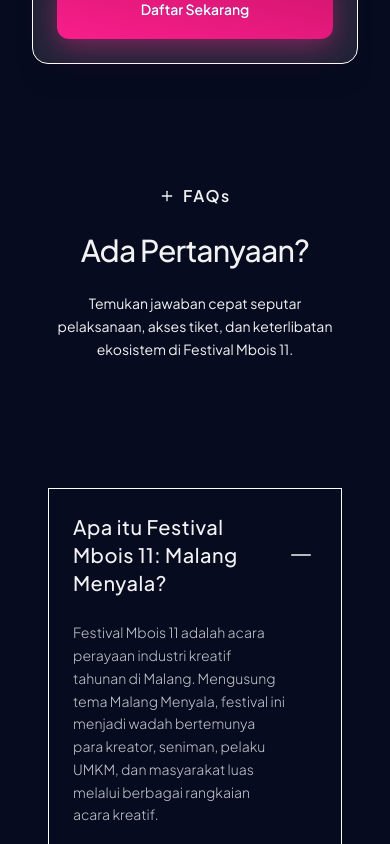
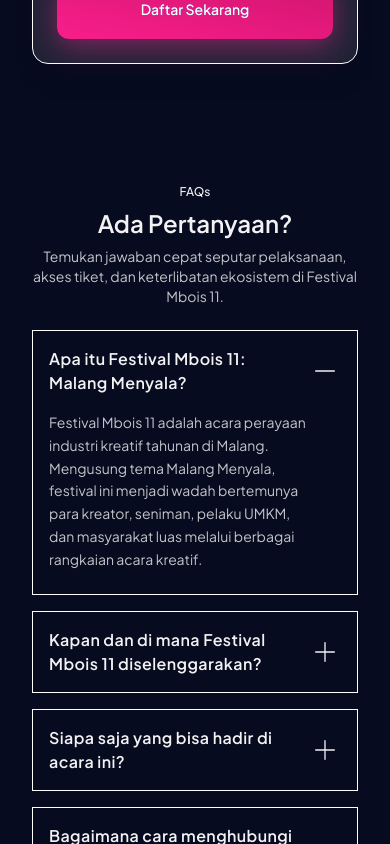
Before and after one commit to Glenn-Rhee/festival-mbois, a Next.js app: page / in a window 390 px wide. Shown: the part 8140-8984 px from the top of the page. Built offline with nearby package versions, Linux system fonts and the light colour scheme.

Commit message:
feat: added design mobile at faq section

```diff
--- a/src/components/sections/faq.tsx
+++ b/src/components/sections/faq.tsx
@@ -1,25 +1,23 @@
 "use client";
 
 import { Accordion } from "@/components/ui/accordion";
-import { Plus } from "lucide-react";
 import { useLanguage } from "@/i18n/context";
 
 export default function FaqSection() {
   const { t } = useLanguage();
 
   return (
-    <section className="relative flex w-full flex-col items-center bg-transparent px-8 py-14 md:px-16 md:py-18">
+    <section className="relative flex w-full flex-col items-center bg-transparent px-4 py-14 md:px-16 md:py-18">
       <div className="relative z-10 container mx-auto px-4">
         {/* Header */}
-        <div className="mx-auto mb-32 flex w-full flex-col items-center text-center">
-          <div className="text-neutral-off-white flex items-center gap-2 font-semibold tracking-widest capitalize">
-            <Plus className="size-4" />
-            <span>{t.faq.label}</span>
-          </div>
-          <h2 className="text-neutral-off-white mt-6 text-3xl font-medium tracking-tight md:text-5xl lg:text-6xl lg:leading-snug">
+        <div className="flex flex-col items-center gap-y-2 text-[#F2F2F2] md:gap-y-4">
+          <span className="block text-center text-xs font-medium md:text-base md:font-semibold">
+            {t.faq.label}
+          </span>
+          <h2 className="text-2xl leading-tight font-semibold sm:text-4xl md:text-5xl md:font-medium lg:text-6xl lg:leading-[90.19px]">
             {t.faq.title}
           </h2>
-          <p className="text-neutral-off-white mt-6 max-w-222.5 text-sm leading-relaxed lg:text-2xl">
+          <p className="w-full max-w-88 text-center text-sm text-[#F2F2F2]/80 sm:text-lg md:max-w-4xl md:text-2xl">
             {t.faq.description}
           </p>
         </div>
--- a/src/components/ui/accordion.tsx
+++ b/src/components/ui/accordion.tsx
@@ -19,10 +19,10 @@
   return (
     <div className="mb-4 w-full border border-[#FDFDFD] transition-all duration-300">
       <button
-        className="flex w-full cursor-pointer items-center justify-between p-6 text-left focus:outline-none md:p-8"
+        className="flex w-full cursor-pointer items-center justify-between p-4 text-left focus:outline-none md:p-8"
         onClick={onClick}
       >
-        <h3 className="text-neutral-off-white text-xl font-medium tracking-wide md:text-2xl">
+        <h3 className="text-neutral-off-white font-semibold tracking-wide md:text-2xl md:font-medium">
           {title}
         </h3>
         {isOpen ? (
@@ -32,11 +32,11 @@
         )}
       </button>
       <div
-        className={`overflow-hidden px-6 transition-all duration-300 ease-in-out md:px-8 ${
+        className={`overflow-hidden px-4 transition-all duration-300 ease-in-out md:px-8 ${
           isOpen ? "max-h-96 pb-6 opacity-100 md:pb-8" : "max-h-0 opacity-0"
         }`}
       >
-        <div className="text-neutral-off-white/80 pr-8 text-sm leading-relaxed font-light md:text-base">
+        <div className="text-neutral-off-white/80 pr-8 text-sm leading-relaxed md:text-base md:font-light">
           {content}
         </div>
       </div>
@@ -56,7 +56,7 @@
   };
 
   return (
-    <div className="w-full">
+    <div className="mt-6 w-full md:mt-20">
       {items.map((item, index) => (
         <AccordionItem
           key={index}
```
